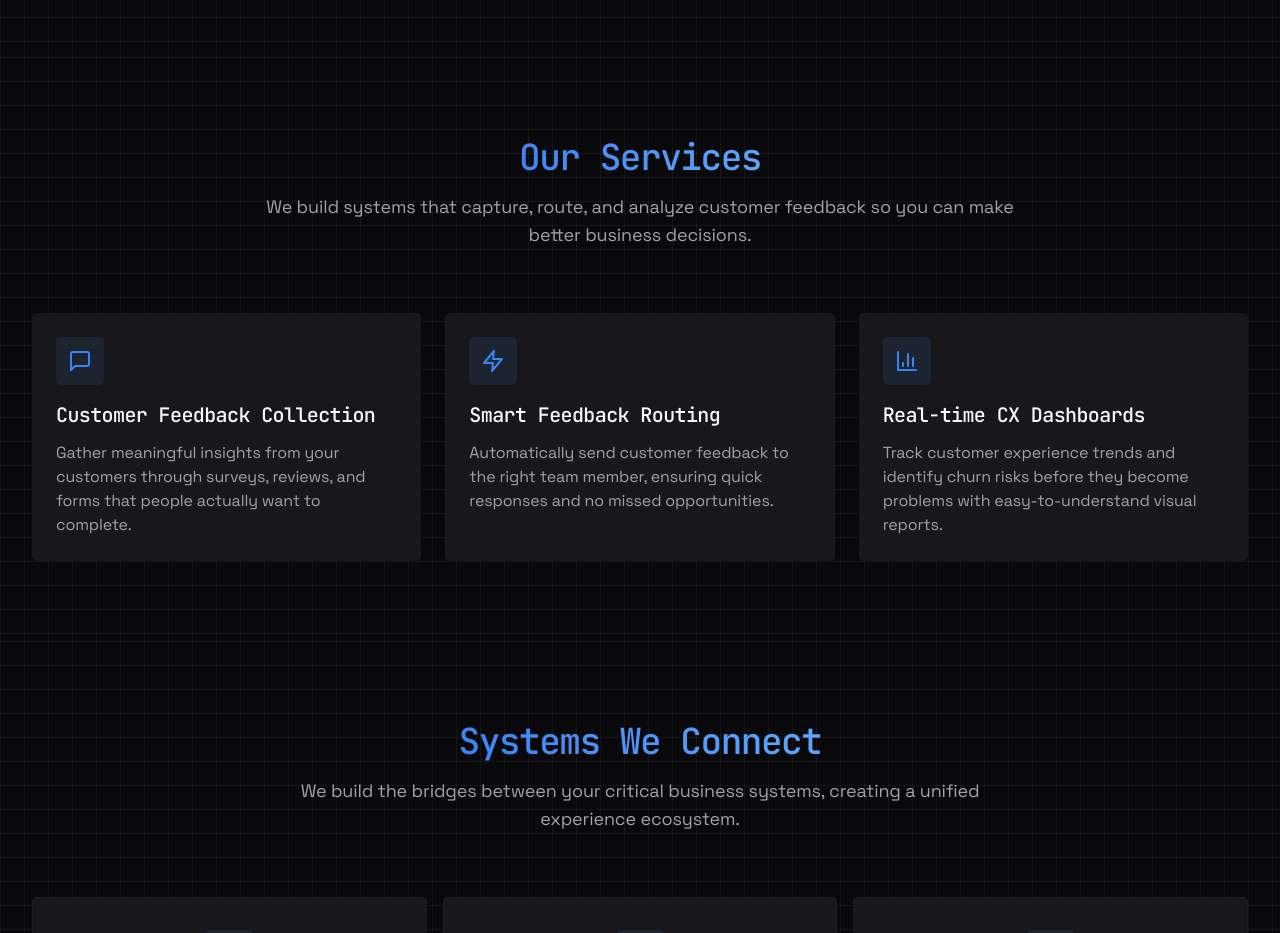
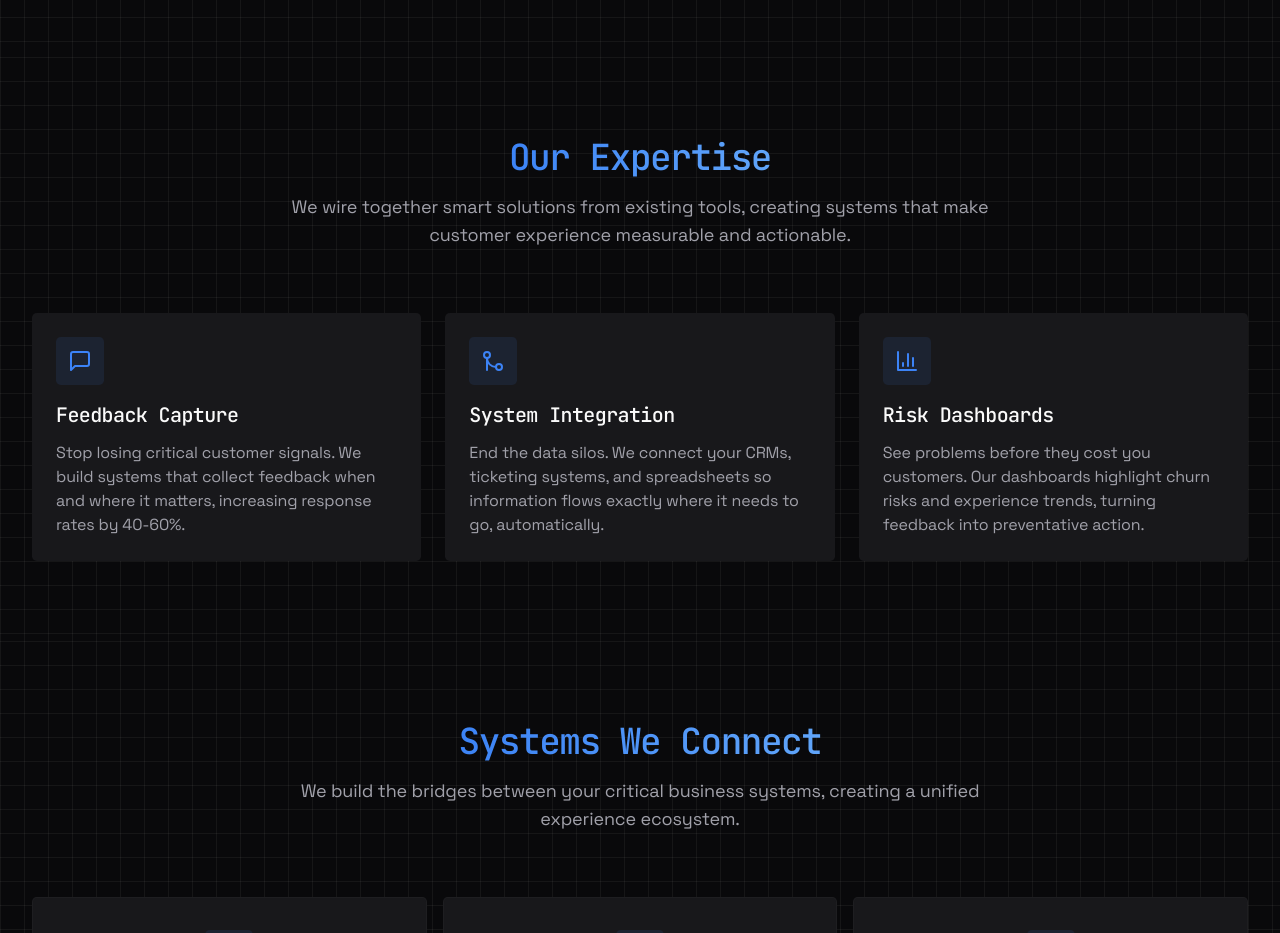
Before and after one commit to joshuaposton/strata_landing, a Next.js app: page / in a window 1280 px wide. Shown: the part 1060-1993 px from the top of the page. Built offline with nearby package versions, Linux system fonts and the light colour scheme.

Commit message:
feat(): Add project structure and initial files

```diff
--- a/src/components/ServicesSection.tsx
+++ b/src/components/ServicesSection.tsx
@@ -1,6 +1,6 @@
 
 import { Card, CardContent } from "@/components/ui/card";
-import { MessageSquare, Zap, BarChart3 } from "lucide-react";
+import { MessageSquare, GitMerge, BarChart3, Zap } from "lucide-react";
 
 export function ServicesSection() {
   return (
@@ -10,10 +10,10 @@ export function ServicesSection() {
       <div className="container relative z-10">
         <div className="max-w-3xl mx-auto mb-16">
           <h2 className="section-title text-center">
-            <span className="gradient-text">Our Services</span>
+            <span className="gradient-text">Our Expertise</span>
           </h2>
           <p className="text-lg text-muted-foreground text-center mt-4">
-            We build systems that capture, route, and analyze customer feedback so you can make better business decisions.
+            We wire together smart solutions from existing tools, creating systems that make customer experience measurable and actionable.
           </p>
         </div>
 
@@ -22,19 +22,19 @@ export function ServicesSection() {
             <div className="w-12 h-12 rounded-lg bg-primary/10 flex items-center justify-center mb-4">
               <MessageSquare className="w-6 h-6 text-primary" />
             </div>
-            <h3 className="text-xl font-medium mb-3 text-foreground">Customer Feedback Collection</h3>
+            <h3 className="text-xl font-medium mb-3 text-foreground tech-font">Feedback Capture</h3>
             <p className="text-muted-foreground">
-              Gather meaningful insights from your customers through surveys, reviews, and forms that people actually want to complete.
+              Stop losing critical customer signals. We build systems that collect feedback when and where it matters, increasing response rates by 40-60%.
             </p>
           </div>
 
           <div className="grid-item">
             <div className="w-12 h-12 rounded-lg bg-primary/10 flex items-center justify-center mb-4">
-              <Zap className="w-6 h-6 text-primary" />
+              <GitMerge className="w-6 h-6 text-primary" />
             </div>
-            <h3 className="text-xl font-medium mb-3 text-foreground">Smart Feedback Routing</h3>
+            <h3 className="text-xl font-medium mb-3 text-foreground tech-font">System Integration</h3>
             <p className="text-muted-foreground">
-              Automatically send customer feedback to the right team member, ensuring quick responses and no missed opportunities.
+              End the data silos. We connect your CRMs, ticketing systems, and spreadsheets so information flows exactly where it needs to go, automatically.
             </p>
           </div>
 
@@ -42,9 +42,9 @@ export function ServicesSection() {
             <div className="w-12 h-12 rounded-lg bg-primary/10 flex items-center justify-center mb-4">
               <BarChart3 className="w-6 h-6 text-primary" />
             </div>
-            <h3 className="text-xl font-medium mb-3 text-foreground">Real-time CX Dashboards</h3>
+            <h3 className="text-xl font-medium mb-3 text-foreground tech-font">Risk Dashboards</h3>
             <p className="text-muted-foreground">
-              Track customer experience trends and identify churn risks before they become problems with easy-to-understand visual reports.
+              See problems before they cost you customers. Our dashboards highlight churn risks and experience trends, turning feedback into preventative action.
             </p>
           </div>
         </div>
```
